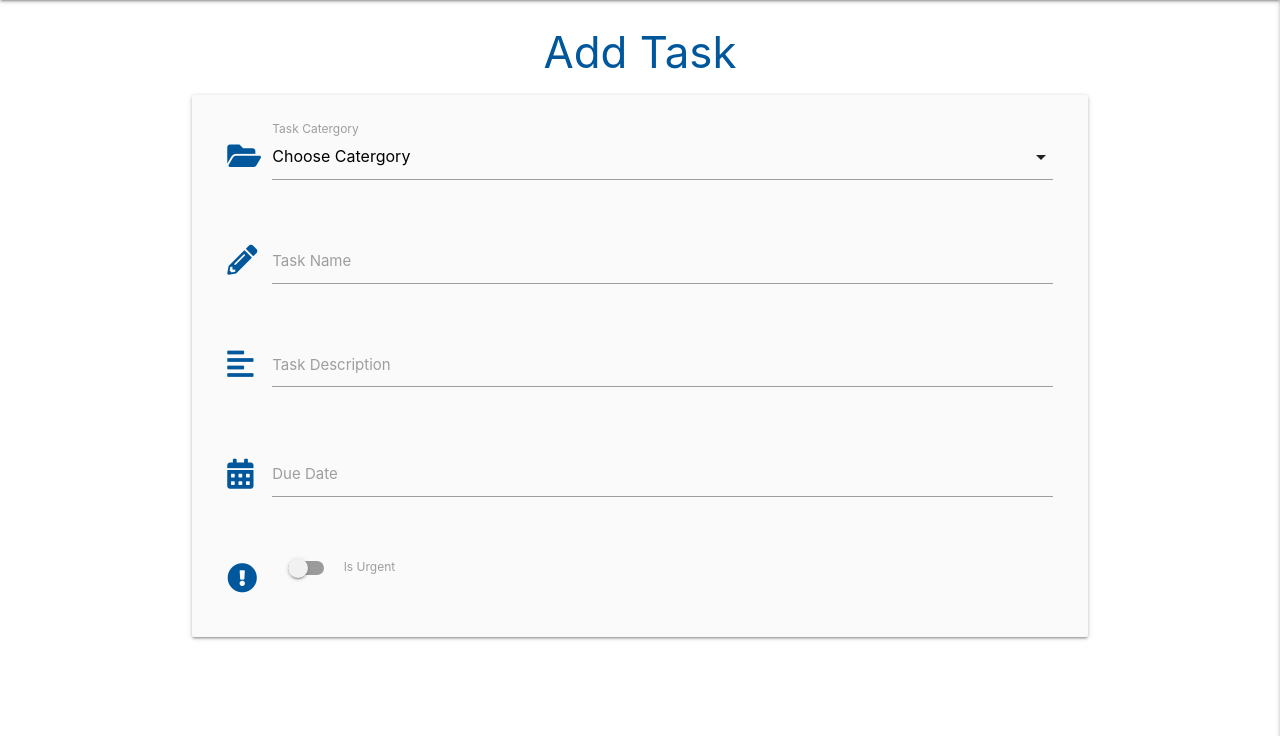
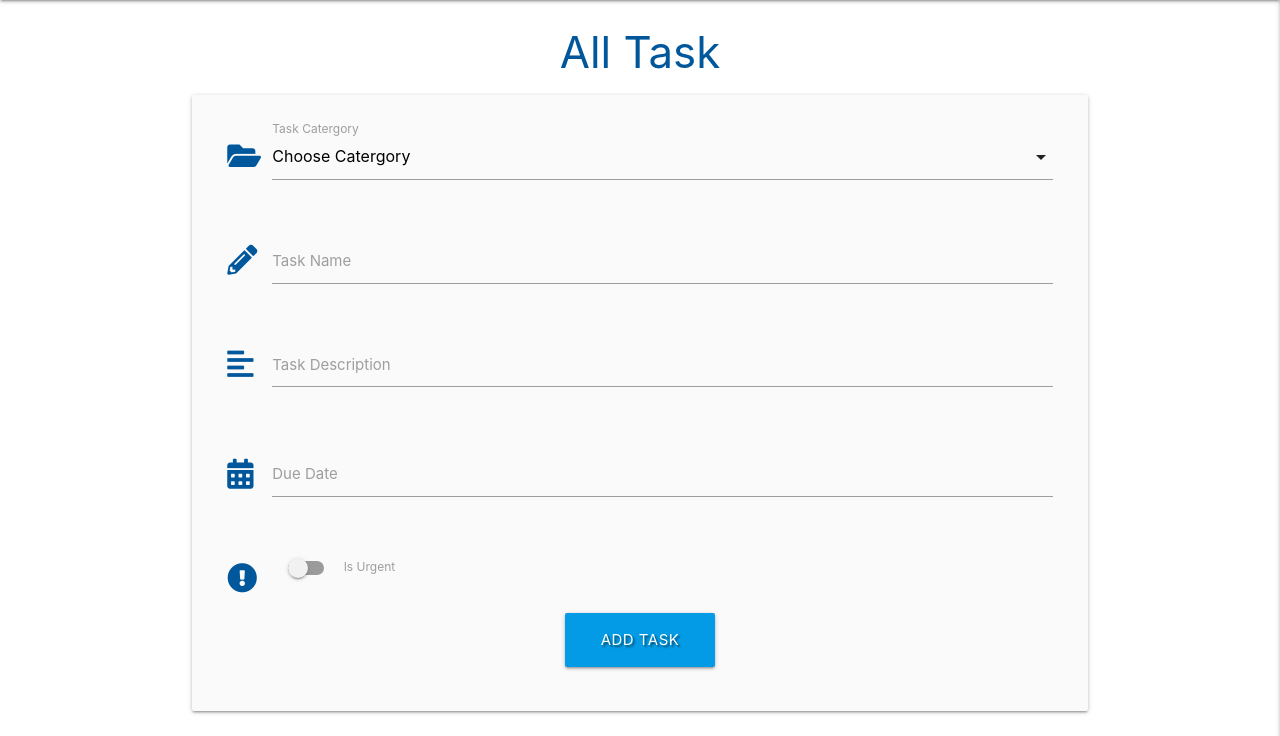
Before and after one commit to BradJones-3/flask-task-manager-project, a Flask app: page /add_task in a window 1280 px wide. Shown: the part 64-800 px from the top of the page. Run offline with Flask 2, Linux system fonts and the light colour scheme; data that the repository does not hold is empty; some libraries are stand-ins or nearby versions.

Commit message:
Allow users to submit tasks to db

```diff
--- a/app.py
+++ b/app.py
@@ -99,8 +99,22 @@ def logout():
     return redirect(url_for("login"))
 
 
-@app.route("/add_task")
+@app.route("/add_task", methods=["GET", "POST"])
 def add_task():
+    if request.method == "POST":
+        is_urgent = "on" if request.form.get("is_urgent") else "off"
+        task = {
+            "catergory_name": request.form.get("catergory_name"),
+            "task_name": request.form.get("task_name"),
+            "task_description": request.form.get("task_description"),
+            "is_urgent": is_urgent,
+            "due_date": request.form.get("due_date"),
+            "created_by": session["user"]
+        }
+        mongo.db.tasks.insert_one(task)
+        flash("Task Successfully Added")
+        return redirect(url_for("get_tasks"))
+
     catergories = mongo.db.catergories.find().sort("catergory_name", 1)
     return render_template("add_task.html", catergories=catergories)
 
--- a/templates/add_task.html
+++ b/templates/add_task.html
@@ -1,10 +1,11 @@
 {% extends "base.html" %}
 {% block content %}
 
-    <h3 class="light-blue-text text-darken-4 center-align">Add Task</h3>
+    <h3 class="light-blue-text text-darken-4 center-align">All Task</h3>
 
     <div class="row card-panel grey lighten-5">
-        <form class="col s12" method="POST" action="">
+        <form class="col s12" method="POST" action="{{ url_for('add_task') }}">
+            <!-- catergory selection -->
             <div class="row">
                 <div class="input-field col s12">
                     <i class="fas fa-folder-open prefix light-blue-text text-darken-4"></i>
@@ -17,6 +18,7 @@
                     <label>Task Catergory</label>
                 </div>
             </div>
+            <!-- task name -->
             <div class="row">
                 <div class="input-field col s12">
                     <i class="fas fa-pencil-alt prefix light-blue-text text-darken-4"></i>
@@ -25,6 +27,7 @@
                     <label for="task_name">Task Name</label>
                 </div>
             </div>
+            <!-- task description -->
             <div class="row">
                 <div class="input-field col s12">
                     <i class="fas fa-align-left prefix light-blue-text text-darken-4"></i>
@@ -33,7 +36,7 @@
                     <label for="task_description">Task Description</label>
                 </div>
             </div>
-
+            <!-- due date picker -->
             <div class="row">
                 <div class="input-field col s12">
                     <i class="fas fa-calendar-alt prefix light-blue-text text-darken-4"></i>
@@ -42,6 +45,7 @@
                     <label for="due_date">Due Date</label>
                 </div>
             </div>
+            <!-- is urgent toggle -->
             <div class="row">
                 <div class="input-field col s12">
                     <div class="switch">
@@ -54,6 +58,14 @@
                     </div>
                 </div>
             </div>
+            <!-- submit button -->
+            <div class="row">
+                <div class="col s12 center-align">
+                    <button type="submit" class="btn-large light-blue darken-1 text-shadow">
+                        Add Task <i class="fas fa-plus-sqaure right"></i>
+                    </button>
+                </div>
+            </div>
         </form>
     </div>
 
--- a/templates/tasks.html
+++ b/templates/tasks.html
@@ -1,5 +1,7 @@
 {% extends "base.html" %}
 {% block content %}
+
+<h3 class="light-blue-text text-darken-4 center-align">All Tasks</h3>
 
     <ul class="collapsible">
         {% for task in tasks %}
@@ -15,6 +17,7 @@
             <div class="collapsible-body">
                 <strong>{{ task.catergory_name }}</strong>
                 <p>{{ task.task_description }}</p>
+                <p><em>by: {{ task.created_by }}</em></p>
             </div>
         </li>
         {% endfor %}
```
